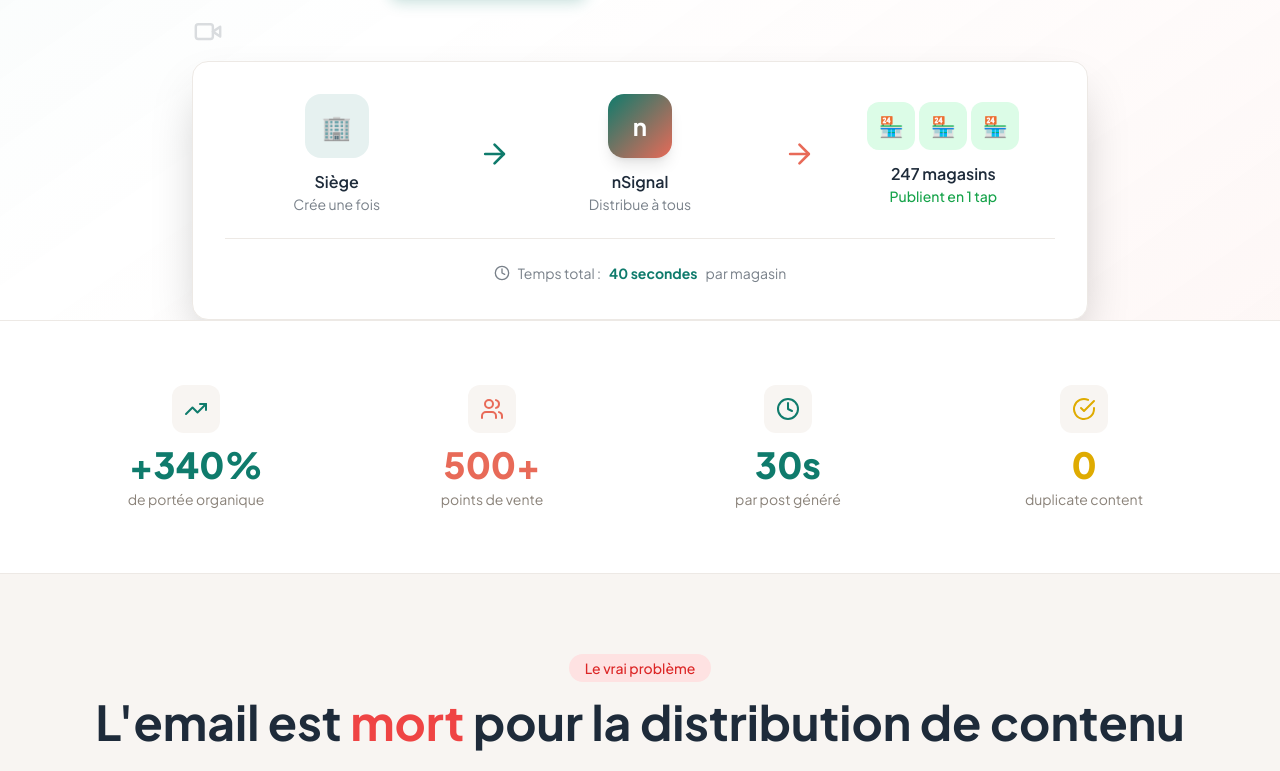
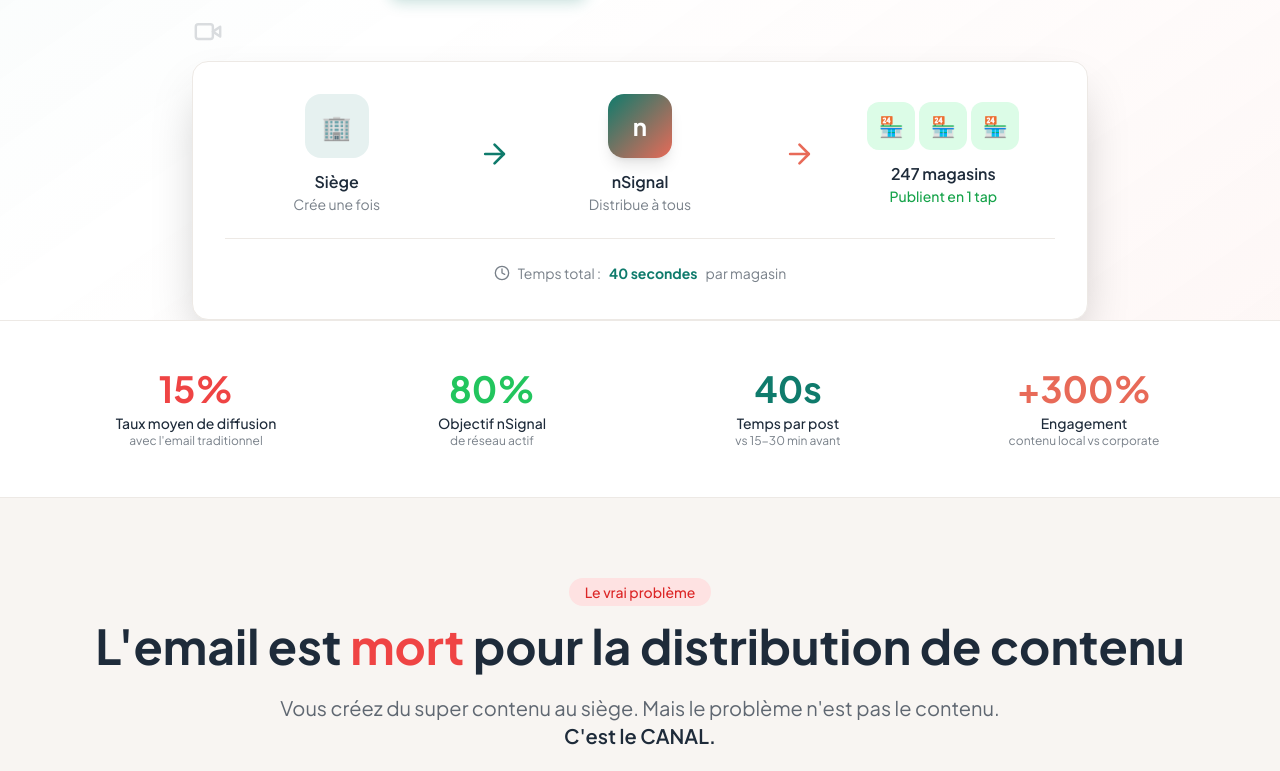
Before and after one commit to Mazaljoker/VISIOPOST_WEBSITE, a React (Vite) app: page / in a window 1280 px wide. Shown: the part 573-1344 px from the top of the page. Built offline with nearby package versions, Linux system fonts and the light colour scheme.

Commit message:
✨ Vision Complete: Updated SocialProofSection with new stats

```diff
--- a/src/sections/SocialProofSection.tsx
+++ b/src/sections/SocialProofSection.tsx
@@ -1,47 +1,40 @@
 import { motion } from 'framer-motion';
-import { TrendingUp, Users, Clock, CheckCircle } from 'lucide-react';
 
+/**
+ * Social Proof Section - Stats clés
+ */
+const SocialProofSection = () => {
   const stats = [
     {
-    value: '+340%',
-    label: 'de portée organique',
-    icon: TrendingUp,
+      value: '15%',
+      label: 'Taux moyen de diffusion',
+      subtext: 'avec l\'email traditionnel',
+      color: 'text-red-500',
+    },
+    {
+      value: '80%',
+      label: 'Objectif nSignal',
+      subtext: 'de réseau actif',
+      color: 'text-green-500',
+    },
+    {
+      value: '40s',
+      label: 'Temps par post',
+      subtext: 'vs 15-30 min avant',
       color: 'text-nsignal-primary',
     },
     {
-    value: '500+',
-    label: 'points de vente',
-    icon: Users,
+      value: '+300%',
+      label: 'Engagement',
+      subtext: 'contenu local vs corporate',
       color: 'text-nsignal-secondary',
-  },
-  {
-    value: '30s',
-    label: 'par post généré',
-    icon: Clock,
-    color: 'text-nsignal-primary',
-  },
-  {
-    value: '0',
-    label: 'duplicate content',
-    icon: CheckCircle,
-    color: 'text-nsignal-accent',
     },
   ];
 
-/**
- * Section Social Proof - Charte Graphique nSignal 2025
- */
-const SocialProofSection = () => {
   return (
-    <section className="py-16 px-4 sm:px-6 lg:px-8 bg-white dark:bg-nsignal-dark border-y border-nsignal-light-400 dark:border-nsignal-dark-400">
+    <section className="py-12 px-4 sm:px-6 lg:px-8 bg-white dark:bg-nsignal-dark border-y border-nsignal-light-400 dark:border-nsignal-dark-400">
       <div className="max-w-6xl mx-auto">
-        <motion.div
-          className="grid grid-cols-2 md:grid-cols-4 gap-8"
-          initial={{ opacity: 0, y: 20 }}
-          whileInView={{ opacity: 1, y: 0 }}
-          viewport={{ once: true }}
-          transition={{ duration: 0.6 }}
-        >
+        <div className="grid grid-cols-2 md:grid-cols-4 gap-8">
           {stats.map((stat, index) => (
             <motion.div
               key={index}
@@ -51,18 +44,18 @@
               viewport={{ once: true }}
               transition={{ delay: index * 0.1 }}
             >
-              <div className={`inline-flex p-3 rounded-xl bg-nsignal-light dark:bg-nsignal-dark-500 mb-3`}>
-                <stat.icon className={`w-6 h-6 ${stat.color}`} />
-              </div>
-              <div className={`text-3xl md:text-4xl font-extrabold ${stat.color} mb-1`}>
+              <p className={`text-3xl md:text-4xl font-bold ${stat.color} mb-1`}>
                 {stat.value}
-              </div>
-              <div className="text-sm text-nsignal-light-700 dark:text-nsignal-light-600">
+              </p>
+              <p className="text-sm font-medium text-nsignal-dark dark:text-white">
                 {stat.label}
-              </div>
+              </p>
+              <p className="text-xs text-nsignal-dark/60 dark:text-white/60">
+                {stat.subtext}
+              </p>
             </motion.div>
           ))}
-        </motion.div>
+        </div>
       </div>
     </section>
   );
```
Lines whose indentation alone changed are shown as unchanged.
